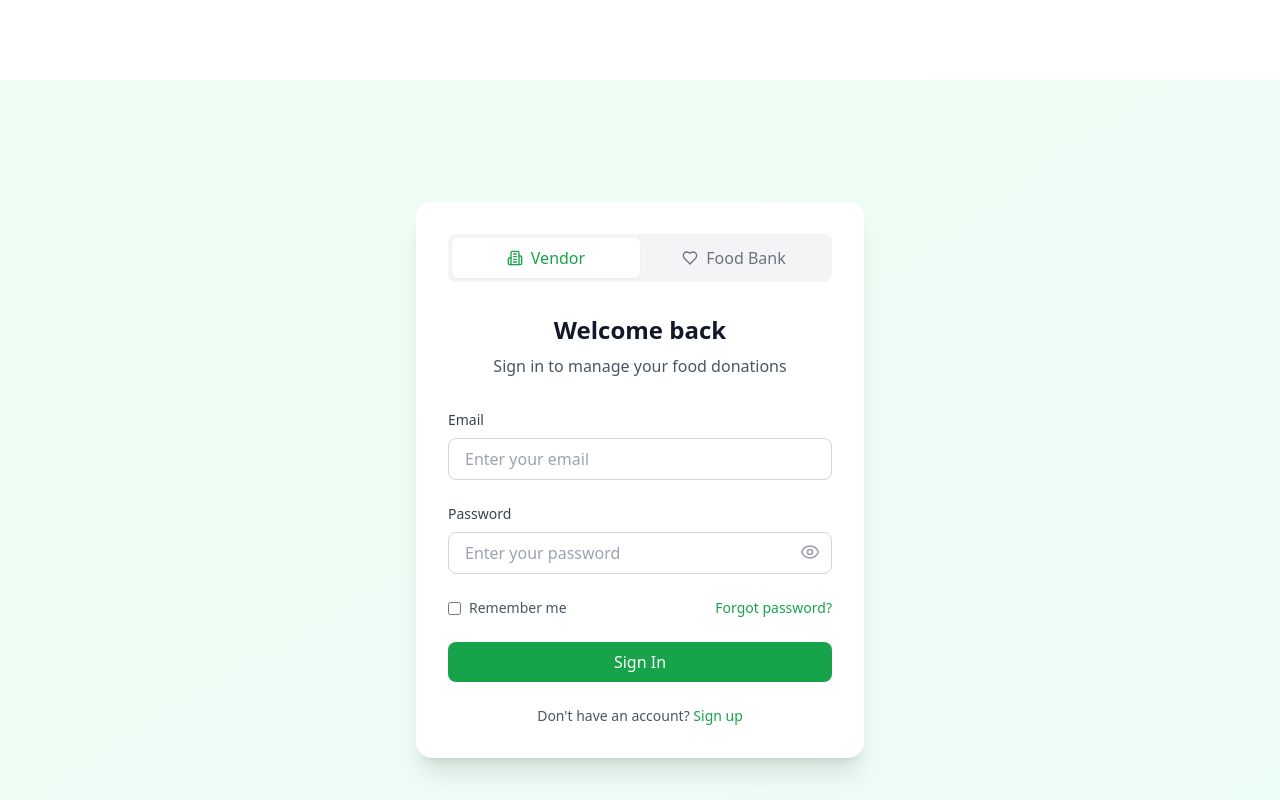
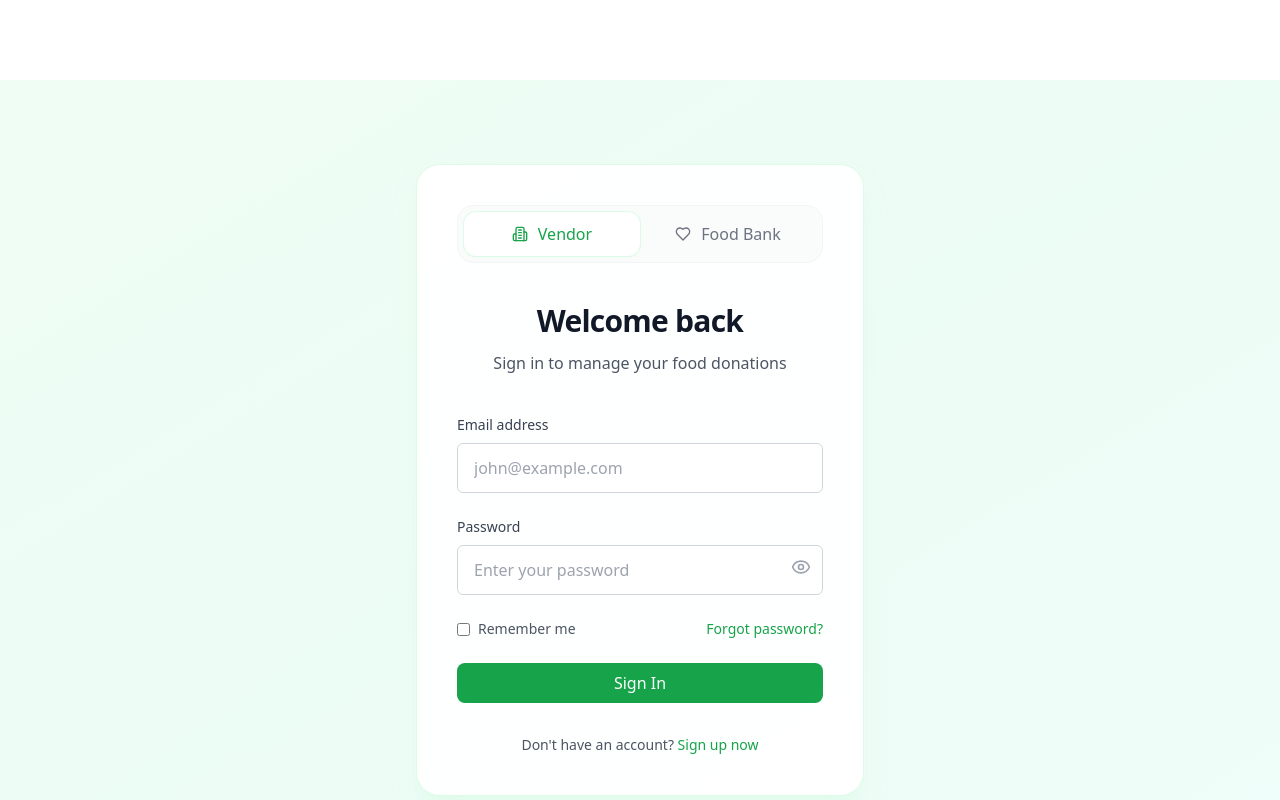
Before and after one commit to nischal-shetty2/FeedKind, a React (Vite) app in the folder frontend/: page /login in a window 1280 px wide. Shown: the top 800 px of the page. Built offline with nearby package versions, Linux system fonts and the light colour scheme; no server answers.

Commit message:
updated signup and login page

```diff
--- a/frontend/src/Pages/Error404.tsx
+++ b/frontend/src/Pages/Error404.tsx
@@ -1,6 +1,6 @@
 export const Error404 = () => {
   return (
-    <div className="min-h-screen flex items-center justify-center bg-gradient-to-br from-green-300 via-blue-200 to-purple-300 text-gray-800">
+    <div className="min-h-screen flex items-center justify-center bg-gradient-to-br from-green-300 to-lime-200 text-gray-800">
       <div className="rounded-lg bg-white p-12 shadow-2xl text-center max-w-sm">
         <h1 className="text-8xl font-extrabold text-green-700 mb-6">404</h1>
         <p className="text-lg text-gray-600 mb-8">
--- a/frontend/src/Pages/Login.tsx
+++ b/frontend/src/Pages/Login.tsx
@@ -12,8 +12,8 @@ const LoginPage = () => {
     e.preventDefault();
     try {
       const response = await axiosFetch.post("/auth/login", {
-        email,
-        password,
+          email,
+          password,
       });
       const { error, message, jwt_token, userId } = response.data;
       if (error) {
@@ -29,36 +29,40 @@ const LoginPage = () => {
   };
 
   return (
-    <div className="min-h-screen bg-gradient-to-br from-green-50 to-emerald-50 flex items-center justify-center p-4">
-      <div className="bg-white rounded-2xl shadow-xl w-full max-w-md p-8">
+    <div className="min-h-screen bg-gradient-to-br from-green-50 via-emerald-50 to-teal-50 flex items-center justify-center p-4 sm:p-6 md:p-8">
+      <div className="bg-white/95 backdrop-blur-sm rounded-3xl shadow-xl shadow-green-100/50 w-full max-w-md p-6 sm:p-8 md:p-10 border border-green-100">
         {/* Toggle Switch */}
-        <div className="flex bg-gray-100 rounded-lg p-1 mb-8">
+        <div className="flex bg-gray-50/80 rounded-2xl p-1.5 mb-10 border border-gray-100">
           <button
             onClick={() => setUserType("vendor")}
-            className={`flex-1 flex items-center justify-center gap-2 py-2 px-4 rounded-md transition-all ${
+            className={`flex-1 flex items-center justify-center gap-2.5 py-2.5 px-4 rounded-xl transition-all duration-300 ${
               userType === "vendor"
-                ? "bg-white text-green-600 shadow-sm"
-                : "text-gray-500 hover:text-gray-700"
-            }`}>
+                ? "bg-white text-green-600 shadow-sm ring-1 ring-green-100"
+                : "text-gray-500 hover:text-gray-700 hover:bg-white/50"
+            }`}
+          >
             <Building2 className="h-4 w-4" />
-            <span>Vendor</span>
+            <span className="font-medium">Vendor</span>
           </button>
           <button
             onClick={() => setUserType("foodbank")}
-            className={`flex-1 flex items-center justify-center gap-2 py-2 px-4 rounded-md transition-all ${
+            className={`flex-1 flex items-center justify-center gap-2.5 py-2.5 px-4 rounded-xl transition-all duration-300 ${
               userType === "foodbank"
-                ? "bg-white text-green-600 shadow-sm"
-                : "text-gray-500 hover:text-gray-700"
-            }`}>
+                ? "bg-white text-green-600 shadow-sm ring-1 ring-green-100"
+                : "text-gray-500 hover:text-gray-700 hover:bg-white/50"
+            }`}
+          >
             <Heart className="h-4 w-4" />
-            <span>Food Bank</span>
+            <span className="font-medium">Food Bank</span>
           </button>
         </div>
 
         {/* Title */}
-        <div className="text-center mb-8">
-          <h1 className="text-2xl font-bold text-gray-900">Welcome back</h1>
-          <p className="text-gray-600 mt-2">
+        <div className="text-center mb-10">
+          <h1 className="text-3xl font-bold text-gray-900 tracking-tight">
+            Welcome back
+          </h1>
+          <p className="text-gray-600 mt-3">
             {userType === "vendor"
               ? "Sign in to manage your food donations"
               : "Sign in to find available donations"}
@@ -70,16 +74,17 @@ const LoginPage = () => {
           <div className="space-y-2">
             <label
               htmlFor="email"
-              className="block text-sm font-medium text-gray-700">
-              Email
+              className="block text-sm font-medium text-gray-700"
+            >
+              Email address
             </label>
             <input
               id="email"
               type="email"
               value={email}
               onChange={(e) => setEmail(e.target.value)}
-              className="w-full px-4 py-2 border border-gray-300 rounded-lg focus:ring-2 focus:ring-green-500 focus:border-transparent"
-              placeholder="Enter your email"
+              className="w-full px-4 py-3 border border-gray-300 rounded-md focus:ring-2 focus:ring-green-500 focus:outline-none"
+              placeholder="john@example.com"
               required
             />
           </div>
@@ -87,7 +92,8 @@ const LoginPage = () => {
           <div className="space-y-2">
             <label
               htmlFor="password"
-              className="block text-sm font-medium text-gray-700">
+              className="block text-sm font-medium text-gray-700"
+            >
               Password
             </label>
             <div className="relative">
@@ -96,14 +102,15 @@ const LoginPage = () => {
                 type={showPassword ? "text" : "password"}
                 value={password}
                 onChange={(e) => setPassword(e.target.value)}
-                className="w-full px-4 py-2 border border-gray-300 rounded-lg focus:ring-2 focus:ring-green-500 focus:border-transparent"
+                className="w-full px-4 py-3 border border-gray-300 rounded-md focus:ring-2 focus:ring-green-500 focus:outline-none"
                 placeholder="Enter your password"
                 required
               />
               <button
                 type="button"
                 onClick={() => setShowPassword(!showPassword)}
-                className="absolute right-3 top-2.5 text-gray-400 hover:text-gray-600">
+                className="absolute right-3 top-3 text-gray-400 hover:text-gray-600 focus:outline-none focus:text-gray-600"
+              >
                 {showPassword ? (
                   <EyeOff className="h-5 w-5" />
                 ) : (
@@ -113,15 +120,18 @@ const LoginPage = () => {
             </div>
           </div>
 
-          <div className="flex items-center justify-between text-sm">
+          <div className="flex items-center justify-between">
             <label className="flex items-center">
               <input
                 type="checkbox"
                 className="rounded border-gray-300 text-green-600 focus:ring-green-500"
               />
-              <span className="ml-2 text-gray-600">Remember me</span>
+              <span className="ml-2 text-sm text-gray-600">Remember me</span>
             </label>
-            <a href="#" className="text-green-600 hover:text-green-700">
+            <a
+              href="#"
+              className="text-sm text-green-600 hover:text-green-700 hover:underline focus:outline-none focus:ring-2 focus:ring-offset-2 focus:ring-green-500 rounded"
+            >
               Forgot password?
             </a>
           </div>
@@ -134,12 +144,13 @@ const LoginPage = () => {
         </form>
 
         {/* Sign Up Link */}
-        <p className="mt-6 text-center text-sm text-gray-600">
+        <p className="mt-8 text-center text-sm text-gray-600">
           Don't have an account?{" "}
           <a
             href="/signup"
-            className="text-green-600 hover:text-green-700 font-medium">
-            Sign up
+            className="text-green-600 hover:text-green-700 font-medium hover:underline focus:outline-none focus:ring-2 focus:ring-offset-2 focus:ring-green-500 rounded"
+          >
+            Sign up now
           </a>
         </p>
       </div>
--- a/frontend/src/components/Footer.tsx
+++ b/frontend/src/components/Footer.tsx
@@ -15,7 +15,7 @@ import {
 
 const Footer = () => {
   return (
-    <footer className="bg-gray-50 border-t border-gray-200 mt-12">
+    <footer className="bg-white mt-12">
       <div className="max-w-7xl mx-auto px-4 sm:px-6 lg:px-8 py-12">
         <div className="grid grid-cols-1 md:grid-cols-4 gap-8">
 
```
Also changed, not shown: frontend/src/Pages/Signup.tsx (+31 -52 lines).
